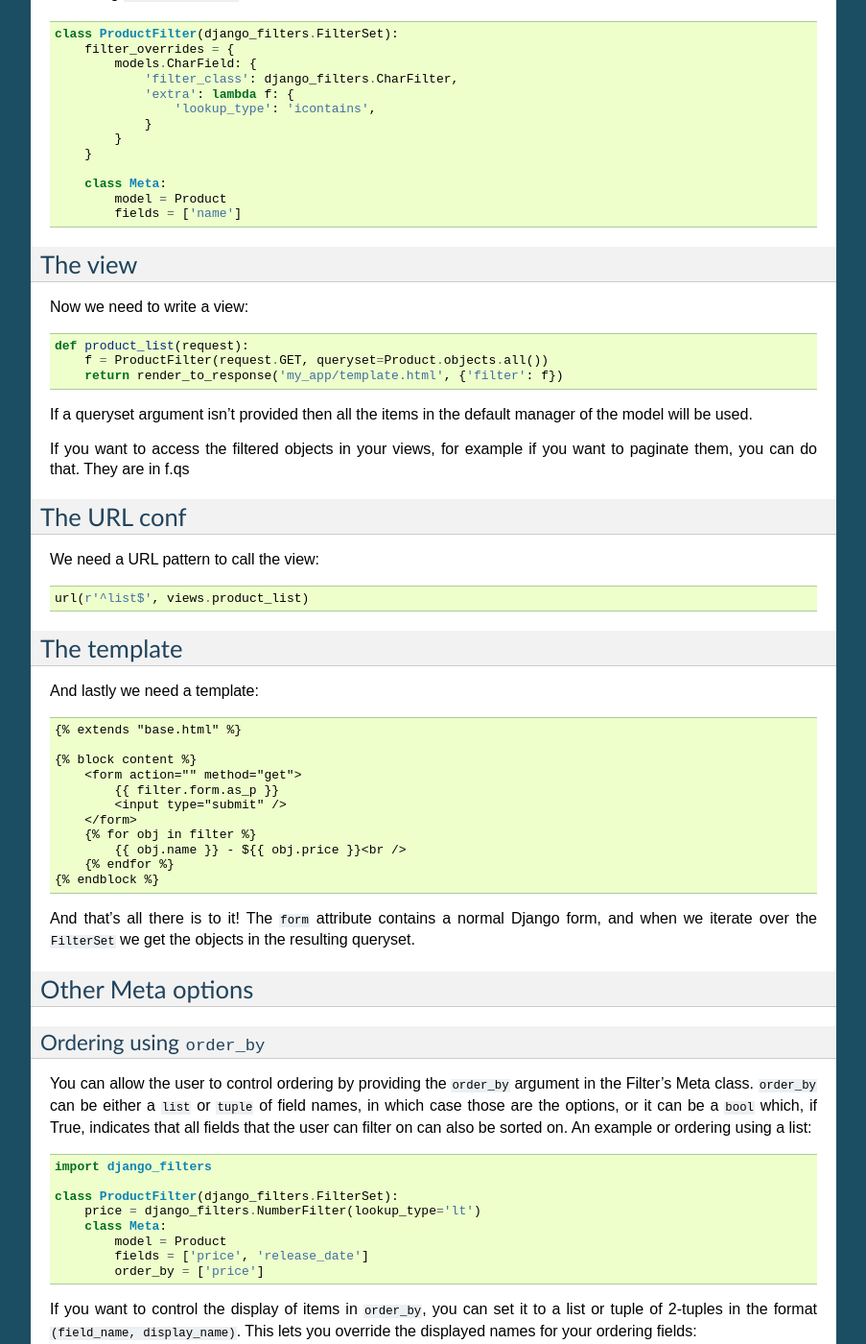
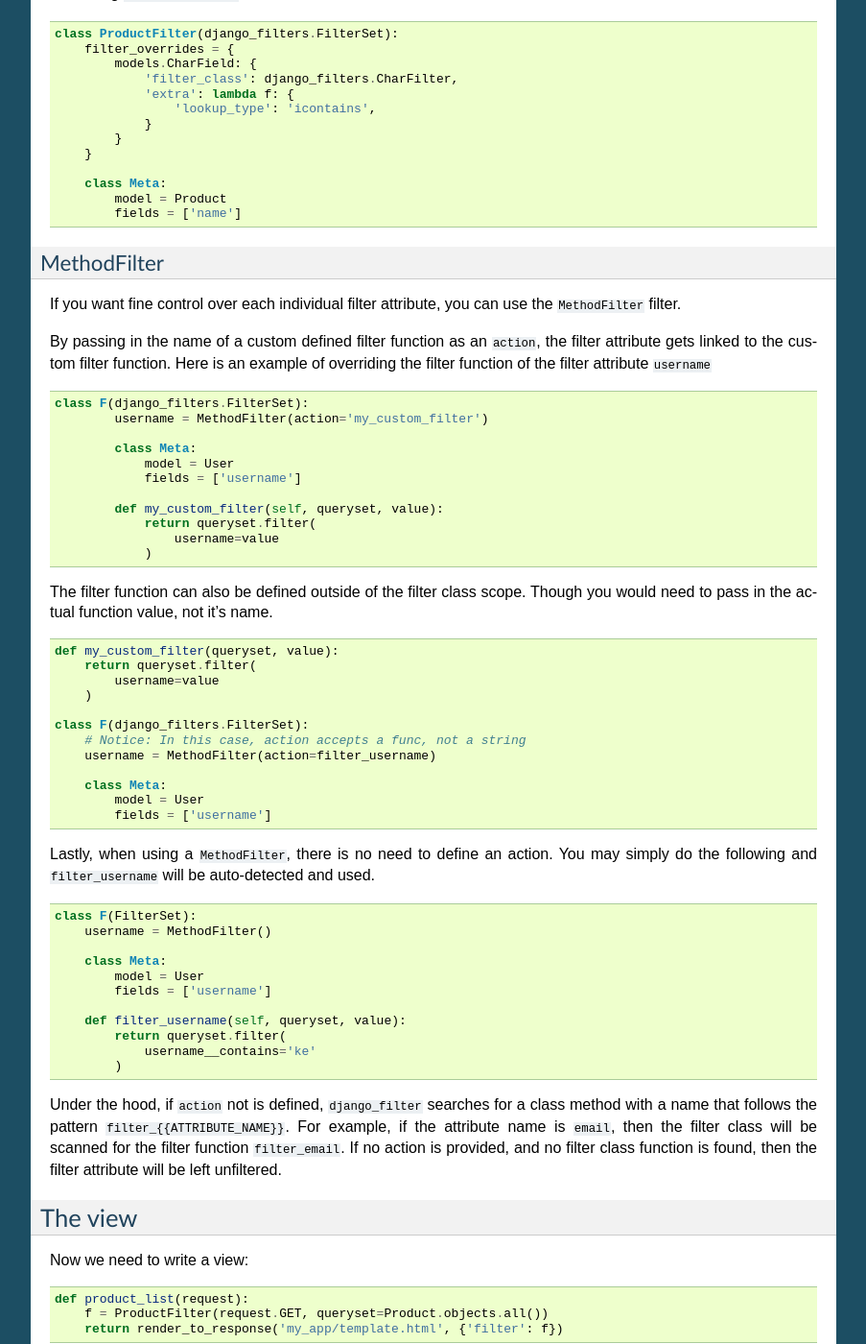
Before and after one commit to carltongibson/django-filter, a Sphinx documentation site: the page built from docs/usage.txt, in a window 1280 px wide and 1400 px high, scrolled down 1681 px. Shown: the whole window at 96% size, without its empty margins (198-1101 px from the left). Built offline with Sphinx 7.4.7, drawn with Linux system fonts in a browser that asks for light colours; pages that are not in the unit, such as notebooks, are missing from menus.

Commit message:
Added `livehtml` doc loader, and updated docs on `MethodFilter`

```diff
--- a/docs/usage.txt
+++ b/docs/usage.txt
@@ -113,6 +113,72 @@ default filters for all the models fields of the same kind using
         class Meta:
             model = Product
             fields = ['name']
+
+
+MethodFilter
+~~~~~~~~~~~~~~~~~~~~~~~~~~~
+If you want fine control over each individual filter attribute, you can use
+the ``MethodFilter`` filter.
+
+By passing in the name of a custom defined filter function as an ``action``,
+the filter attribute gets linked to the custom filter function.
+Here is an example of overriding the filter function of the
+filter attribute ``username``
+::
+
+    class F(django_filters.FilterSet):
+            username = MethodFilter(action='my_custom_filter')
+
+            class Meta:
+                model = User
+                fields = ['username']
+
+            def my_custom_filter(self, queryset, value):
+                return queryset.filter(
+                    username=value
+                )
+
+
+The filter function can also be defined outside of the filter class scope.
+Though you would need to pass in the actual function value, not it's name.
+::
+
+        def my_custom_filter(queryset, value):
+            return queryset.filter(
+                username=value
+            )
+
+        class F(django_filters.FilterSet):
+	    # Notice: In this case, action accepts a func, not a string
+            username = MethodFilter(action=filter_username)
+
+            class Meta:
+                model = User
+                fields = ['username']
+
+
+Lastly, when using a ``MethodFilter``, there is no need to define an action.
+You may simply do the following and ``filter_username`` will be auto-detected
+and used. ::
+
+        class F(FilterSet):
+            username = MethodFilter()
+
+            class Meta:
+                model = User
+                fields = ['username']
+
+            def filter_username(self, queryset, value):
+                return queryset.filter(
+                    username__contains='ke'
+                )
+
+Under the hood, if ``action`` not is defined, ``django_filter``
+searches for a class method with a name that follows the pattern
+``filter_{{ATTRIBUTE_NAME}}``. For example, if the attribute name is
+``email``, then the filter class will be scanned for the filter function
+``filter_email``. If no action is provided, and no filter class
+function is found, then the filter attribute will be left unfiltered.
 
 
 The view
```
Also changed, not shown: 2 other files.
